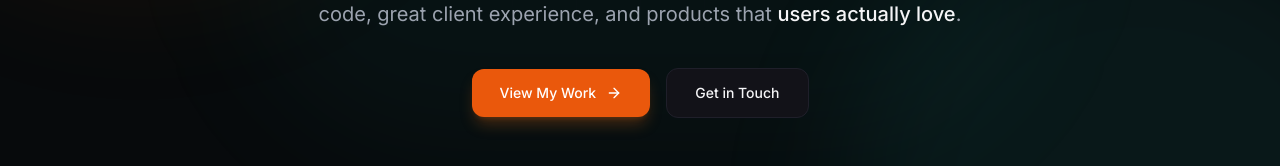
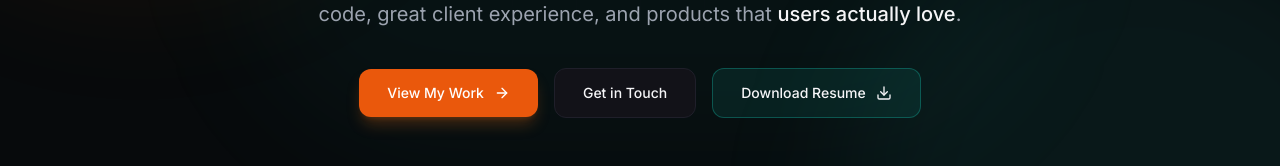
Before and after one commit to mrcoffeex/portfolio, a Next.js app: page / in a window 1280 px wide. Shown: the part 449-615 px from the top of the page. Built offline with nearby package versions, Linux system fonts and the light colour scheme; no server answers.

Commit message:
Refactor code structure for improved readability and maintainability

```diff
--- a/sections/Hero.tsx
+++ b/sections/Hero.tsx
@@ -1,7 +1,7 @@
 "use client";
 
 import { motion } from "framer-motion";
-import { ArrowRight, Github, Linkedin, Sparkles } from "lucide-react";
+import { ArrowRight, Download, Github, Linkedin, Sparkles } from "lucide-react";
 
 const container = {
   hidden: { opacity: 0 },
@@ -108,6 +108,18 @@ export default function Hero() {
             >
               Get in Touch
             </a>
+            <a
+              href="/resume.pdf"
+              download
+              className="group inline-flex items-center gap-2.5 px-7 py-3.5 border border-teal-500/35 hover:border-teal-400/60 bg-teal-500/10 hover:bg-teal-500/15 text-foreground rounded-xl font-medium text-sm transition-all duration-200 hover:-translate-y-0.5"
+              aria-label="Download resume"
+            >
+              Download Resume
+              <Download
+                size={16}
+                className="group-hover:translate-y-0.5 transition-transform"
+              />
+            </a>
           </motion.div>
 
           {/* Social proof */}
```
Also changed, not shown: 1 other file (tests, documents, lock files or other folders).
